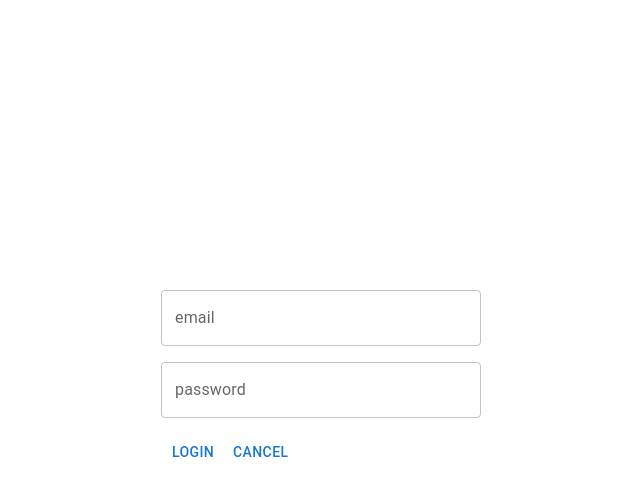
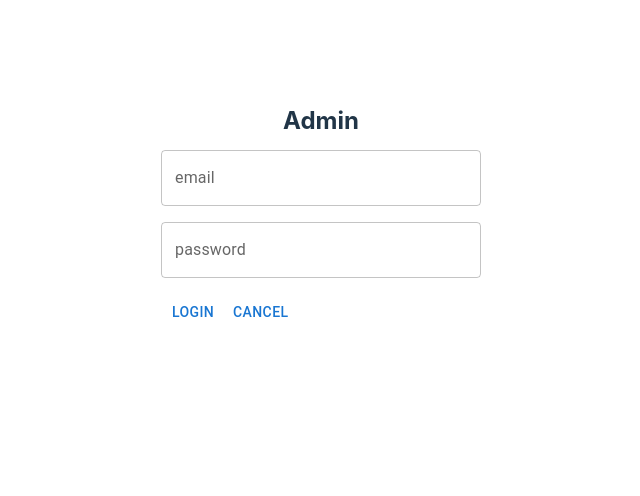
Before and after one commit to BrechtBa/dont-judge, a React (Vite) app: page /admin in a window 1280 px wide. Shown: the top 496 px of the page, without its empty margins (319-959 px from the left). Built offline with nearby package versions, Linux system fonts and the light colour scheme; no server answers.

Commit message:
admin logout

```diff
--- a/src/app/admin/Admin.tsx
+++ b/src/app/admin/Admin.tsx
@@ -26,7 +26,7 @@ function Layout() {
           </IconButton>
           <div style={{ flexGrow: 1 }}>
           </div>
-          <AccountMenu signOut={() => null}/>
+          <AccountMenu signOut={() => adminUseCases.signOut()}/>
         </Toolbar>
       </AppBar>
 
@@ -76,8 +76,9 @@ function Login() {
   const [password, setPassword] = useState("");
 
   return (
-    <div style={{display: "flex", flexDirection: "column", alignItems: "center", justifyContent: "center", height: "95vh"}}>
+    <div style={{display: "flex", flexDirection: "column", alignItems: "center", paddingTop: "6em"}}>
 
+      <h1>Admin</h1>
       <div style={{display: "flex", flexDirection: "column", gap: "1em", width: "90%", maxWidth: "20em"}}>
         <TextField label="email" value={email} onChange={(e) => setEmail(e.target.value)}/>
         <TextField label="password" type="password" value={password} onChange={(e) => setPassword(e.target.value)}/>
```
